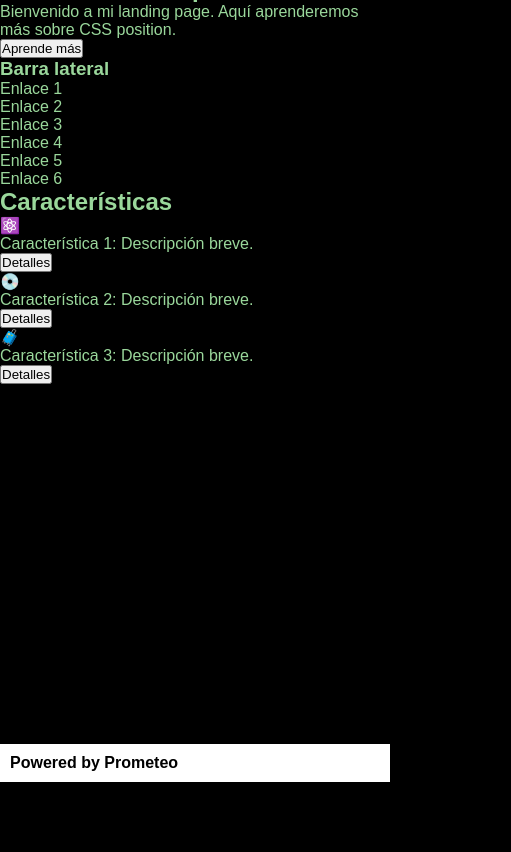
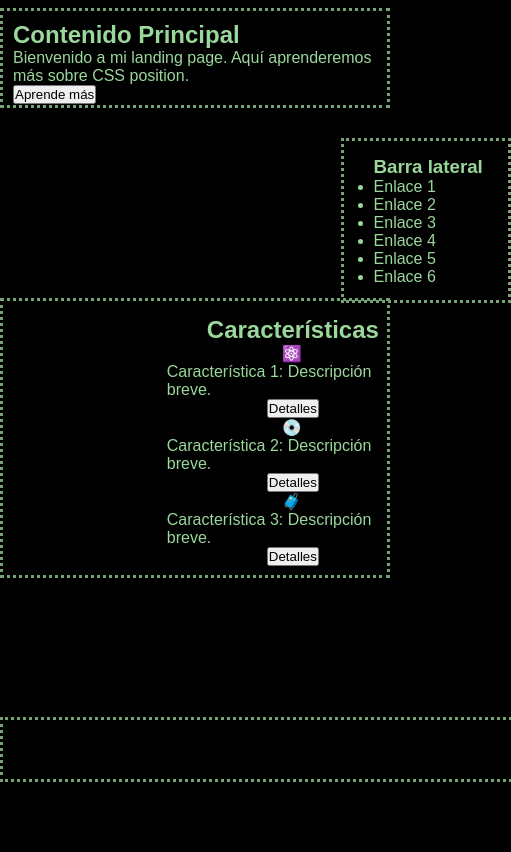
Before and after one commit to AlejandroMJS/entrega_posicionamiento, a plain HTML site: page main/index.html in a window 390 px wide. Shown: the part 62-914 px from the top of the page, 511 px wide, since content can reach past the window. Before the commit the page ends 844 px from the top, so only its background shows below. Drawn offline with Linux system fonts and the light colour scheme.

Commit message:
Final commit: DONE
Commit final donde la "landing page" está completa con una semejanza similar o igual a la foto de referencia. No se ha tenido en cuenta un diseño responsive ya que no lo pide el ejercicio. Todo hecho con "position" sin usar display "flex" o "grid". El header al hacer scroll, queda por encima del resto de elementos tal y como pide el ejercicio.

```diff
--- a/main/index.html
+++ b/main/index.html
@@ -34,19 +34,19 @@
     <section class="features">
       <h2>Características</h2>
       <div class="feature">
-        <span>⚛️</span>
+        <span class="symbol">⚛️</span>
         <p>Característica 1: Descripción breve.</p>
-        <button>Detalles</button>
+        <button class="details">Detalles</button>
       </div>
       <div class="feature">
-        <span>💿</span>
+        <span class="symbol">💿</span>
         <p>Característica 2: Descripción breve.</p>
-        <button>Detalles</button>
+        <button class="details">Detalles</button>
       </div>
       <div class="feature">
-        <span>🧳</span>
+        <span class="symbol">🧳</span>
         <p>Característica 3: Descripción breve.</p>
-        <button>Detalles</button>
+        <button class="details">Detalles</button>
       </div>
     </section>
     <footer>
--- a/main/styles.css
+++ b/main/styles.css
@@ -14,12 +14,64 @@ body {
   background-color: #000000;
   color: #9ad79b;
 }
+header {
+  border: #75a375 dotted;
+  position: fixed;
+  padding: 7px;
+  margin-bottom: 100px;
+  top: 0;
+  width: 100%;
+  background-color: black;
+}
+
+main {
+  border: #75a375 dotted;
+  width: 100%;
+  margin-top: 70px;
+  max-height: 100px;
+  padding: 10px;
+}
+
+.features {
+  position: relative;
+  border: #75a375 dotted;
+  top: 190px;
+  width: 100%;
+  padding-left: 42%;
+  padding-top: 15px;
+  padding-bottom: 15px;
+  max-height: 280px;
+}
+.features h2 {
+  padding-left: 40px;
+}
+
+aside {
+  position: relative;
+  top: 30px;
+  left: 90%;
+  border: #75a375 dotted;
+  max-width: 170px;
+  margin-top: 4px;
+  padding-top: 15px;
+  padding-left: 30px;
+  height: 165px;
+}
+.symbol {
+  padding-left: 115px;
+}
+.details {
+  max-width: 100px;
+  margin-left: 100px;
+}
 footer {
-  background-color: white;
-  color: black;
+  color: #75a375;
   font-weight: bold;
-  padding: 10px;
-  position: absolute;
+  padding: 0.7%;
+  padding-left: 760px;
+  border: #75a375 dotted;
+  position: fixed;
   bottom: 0;
   width: 100%;
+  margin-bottom: 0;
 }
```
